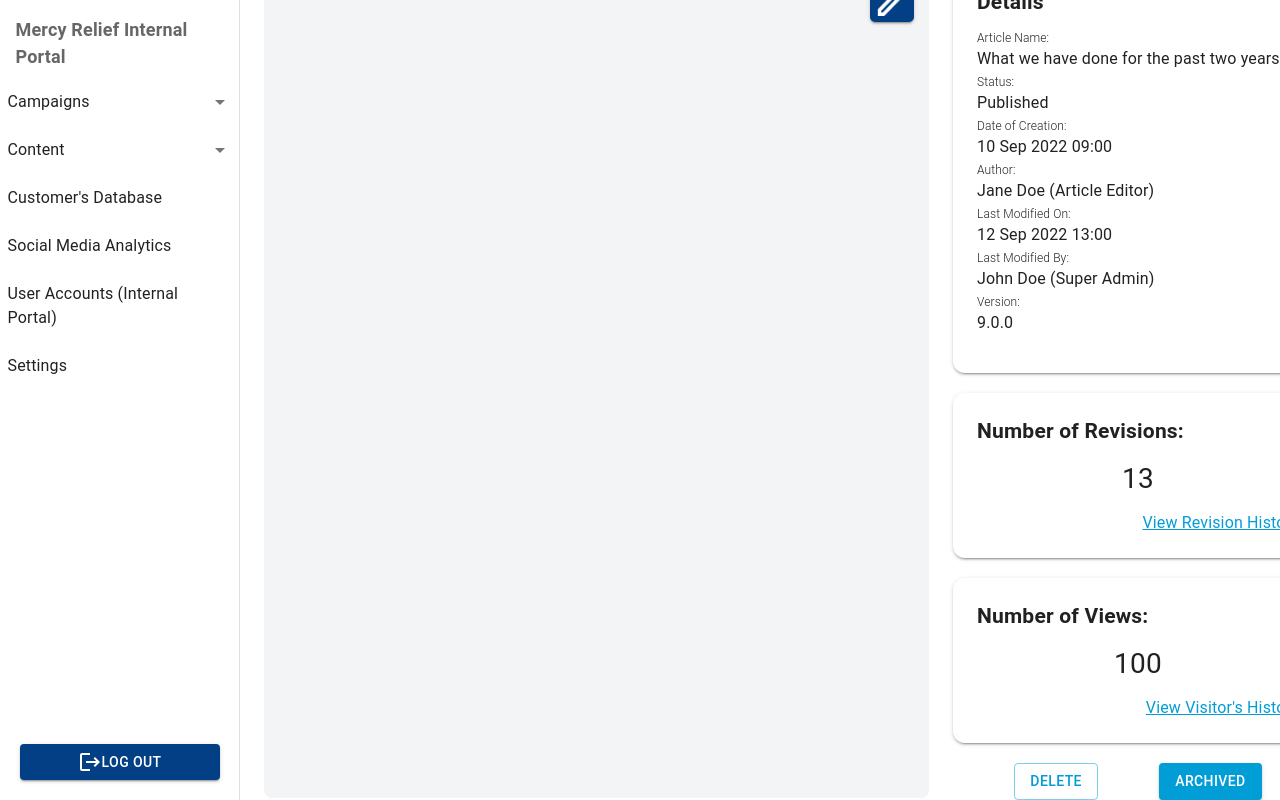
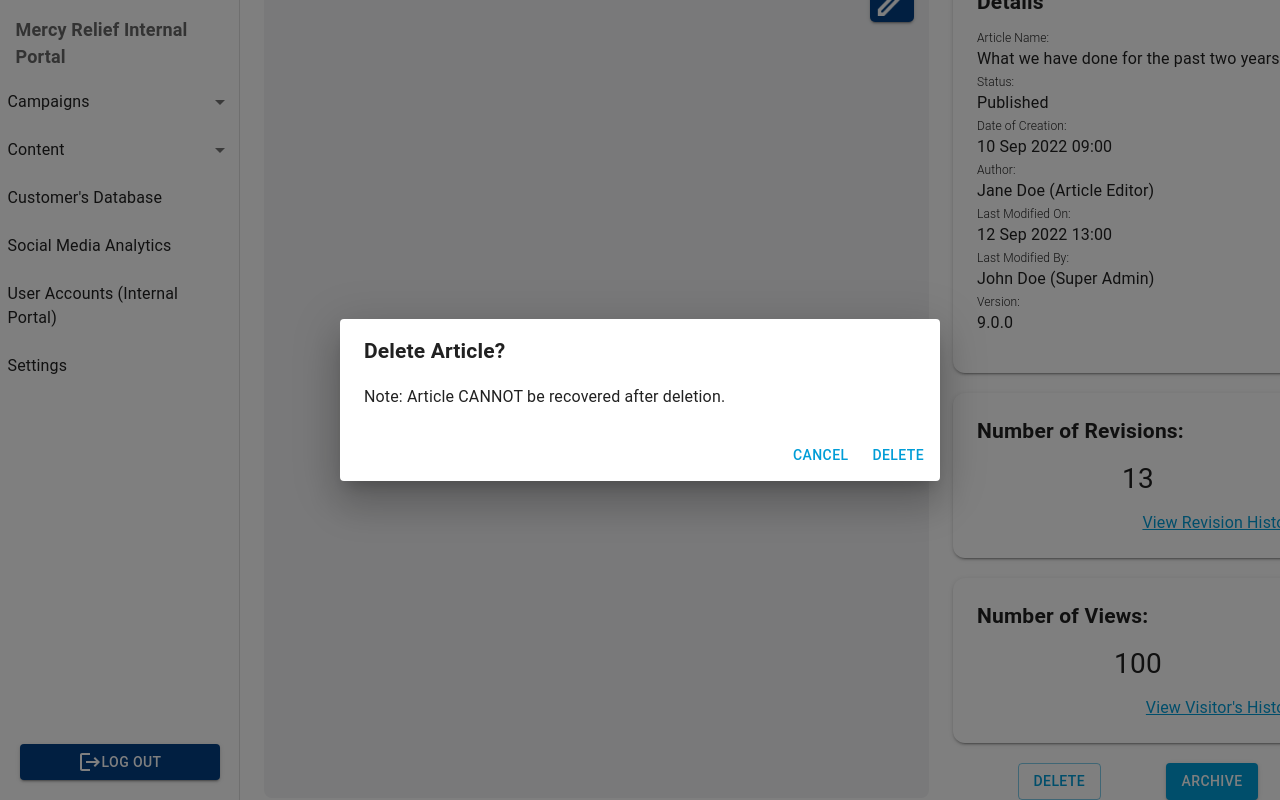
Before and after one commit to dsc-project-mr/mr-fe-internal, a Next.js app: page /view_article in a window 1280 px wide. Both pictures are taken after a click on the button "DELETE". Shown: the part 177-977 px from the top of the page. Built offline with nearby package versions, Linux system fonts and the light colour scheme.

Commit message:
feat: Add popups for actions

```diff
--- /dev/null
+++ b/components/ViewArticlePage/Buttons/ActionPopup.tsx
@@ -0,0 +1,47 @@
+import {
+  Button,
+  Dialog,
+  DialogActions,
+  DialogContent,
+  DialogContentText,
+  DialogTitle,
+} from '@mui/material'
+
+const ActionPopup = ({
+  title,
+  desc,
+  action,
+  open,
+  handleClose,
+}: {
+  title: string
+  desc: string
+  action: string
+  open: boolean
+  handleClose: () => void
+}) => {
+  return (
+    <>
+      <Dialog open={open} onClose={handleClose}>
+        <DialogTitle fontSize={21} fontWeight={700} sx={{ width: '600px' }}>
+          {title}
+        </DialogTitle>
+        <DialogContent>
+          <DialogContentText fontSize={16} color="rgba(0, 0, 0, 0.87);">
+            {desc}
+          </DialogContentText>
+        </DialogContent>
+        <DialogActions>
+          <Button autoFocus onClick={handleClose}>
+            Cancel
+          </Button>
+          <Button onClick={handleClose} autoFocus>
+            {action}
+          </Button>
+        </DialogActions>
+      </Dialog>
+    </>
+  )
+}
+
+export default ActionPopup
--- /dev/null
+++ b/components/ViewArticlePage/Buttons/ArchiveButton.tsx
@@ -0,0 +1,32 @@
+import { Button } from '@mui/material'
+import { useState } from 'react'
+import ActionPopup from './ActionPopup'
+
+const ArchiveButton = () => {
+  const [open, setOpen] = useState<boolean>(false)
+
+  const handleOpen = () => {
+    setOpen(true)
+  }
+
+  const handleClose = () => {
+    setOpen(false)
+  }
+
+  return (
+    <>
+      <Button variant="contained" onClick={handleOpen}>
+        ARCHIVE
+      </Button>
+      <ActionPopup
+        title="Archive Article?"
+        desc="Article will not be permanently deleted."
+        action="ARCHIVE"
+        open={open}
+        handleClose={handleClose}
+      />
+    </>
+  )
+}
+
+export default ArchiveButton
--- /dev/null
+++ b/components/ViewArticlePage/Buttons/ButtonsPanel.tsx
@@ -0,0 +1,23 @@
+import { Box } from '@mui/system'
+import ArchiveButton from './ArchiveButton'
+import DeleteButton from './DeleteButton'
+import PublishButton from './PublishButton'
+
+const ButtonsPanel = ({ articleType }: { articleType: string }) => {
+  return (
+    <>
+      <Box
+        sx={{
+          display: 'flex',
+          justifyContent: 'space-evenly',
+          textTransform: 'uppercase',
+        }}
+      >
+        <DeleteButton />
+        {articleType == 'Published' ? <ArchiveButton /> : <PublishButton />}
+      </Box>
+    </>
+  )
+}
+
+export default ButtonsPanel
--- /dev/null
+++ b/components/ViewArticlePage/Buttons/DeleteButton.tsx
@@ -0,0 +1,32 @@
+import { Button } from '@mui/material'
+import { useState } from 'react'
+import ActionPopup from './ActionPopup'
+
+const DeleteButton = () => {
+  const [open, setOpen] = useState<boolean>(false)
+
+  const handleOpen = () => {
+    setOpen(true)
+  }
+
+  const handleClose = () => {
+    setOpen(false)
+  }
+
+  return (
+    <>
+      <Button variant="outlined" onClick={handleOpen}>
+        DELETE
+      </Button>
+      <ActionPopup
+        title="Delete Article?"
+        desc="Note: Article CANNOT be recovered after deletion."
+        action="DELETE"
+        open={open}
+        handleClose={handleClose}
+      />
+    </>
+  )
+}
+
+export default DeleteButton
--- /dev/null
+++ b/components/ViewArticlePage/Buttons/PublishButton.tsx
@@ -0,0 +1,32 @@
+import { Button } from '@mui/material'
+import { useState } from 'react'
+import ActionPopup from './ActionPopup'
+
+const PublishButton = () => {
+  const [open, setOpen] = useState<boolean>(false)
+
+  const handleOpen = () => {
+    setOpen(true)
+  }
+
+  const handleClose = () => {
+    setOpen(false)
+  }
+
+  return (
+    <>
+      <Button variant="contained" onClick={handleOpen}>
+        PUBLISH
+      </Button>
+      <ActionPopup
+        title="Publish Article?"
+        desc="Publish article titled Disaster Relief for XXX ?"
+        action="PUBLISH"
+        open={open}
+        handleClose={handleClose}
+      />
+    </>
+  )
+}
+
+export default PublishButton
--- a/components/ViewArticlePage/RevisionsPanel.tsx
+++ b/components/ViewArticlePage/RevisionsPanel.tsx
@@ -1,6 +1,6 @@
 import { Paper, Typography } from '@mui/material'
 
-const RevisionsPanel = () => {
+const RevisionsPanel = ({ revisionCount }: { revisionCount: number }) => {
   return (
     <Paper
       elevation={2}
@@ -18,7 +18,7 @@ const RevisionsPanel = () => {
         Number of Revisions:
       </Typography>
       <Typography textAlign={'center'} fontSize={'28px'} fontWeight={400}>
-        13
+        {revisionCount}
       </Typography>
       <Typography
         textAlign={'right'}
--- a/components/ViewArticlePage/ViewsPanel.tsx
+++ b/components/ViewArticlePage/ViewsPanel.tsx
@@ -1,6 +1,6 @@
 import { Paper, Typography } from '@mui/material'
 
-const ViewsPanel = () => {
+const ViewsPanel = ({ viewCount }: { viewCount: number }) => {
   return (
     <Paper
       elevation={2}
@@ -18,7 +18,7 @@ const ViewsPanel = () => {
         Number of Views:
       </Typography>
       <Typography textAlign={'center'} fontSize={'28px'} fontWeight={400}>
-        100
+        {viewCount}
       </Typography>
       <Typography
         textAlign={'right'}
--- a/components/ViewArticlePage/index.tsx
+++ b/components/ViewArticlePage/index.tsx
@@ -1,12 +1,18 @@
-import { Button, Grid, Typography } from '@mui/material'
-import { Box } from '@mui/system'
+import { Grid, Typography } from '@mui/material'
+import { useState } from 'react'
 import ArticlePanel from './ArticlePanel'
+import ButtonsPanel from './Buttons/ButtonsPanel'
 import DetailsPanel from './DetailsPanel'
 import RevisionsPanel from './RevisionsPanel'
 import ViewsPanel from './ViewsPanel'
 
 const ViewArticlePage = () => {
+  // Some code to ping backend for article data
+
+  const [articleType, setArticleType] = useState<string>('Published')
+
   return (
+    <>
       <Grid
         container
         sx={{
@@ -36,20 +42,13 @@ const ViewArticlePage = () => {
           <Grid width="24px" />
           <Grid width={370}>
             <DetailsPanel />
-          <RevisionsPanel />
-          <ViewsPanel />
-          <Box
-            sx={{
-              display: 'flex',
-              justifyContent: 'space-evenly',
-            }}
-          >
-            <Button variant="outlined">DELETE</Button>
-            <Button variant="contained">ARCHIVED</Button>
-          </Box>
+            <RevisionsPanel revisionCount={13} />
+            <ViewsPanel viewCount={100} />
+            <ButtonsPanel articleType={articleType} />
           </Grid>
         </Grid>
       </Grid>
+    </>
   )
 }
 
```
Lines whose indentation alone changed are shown as unchanged.
